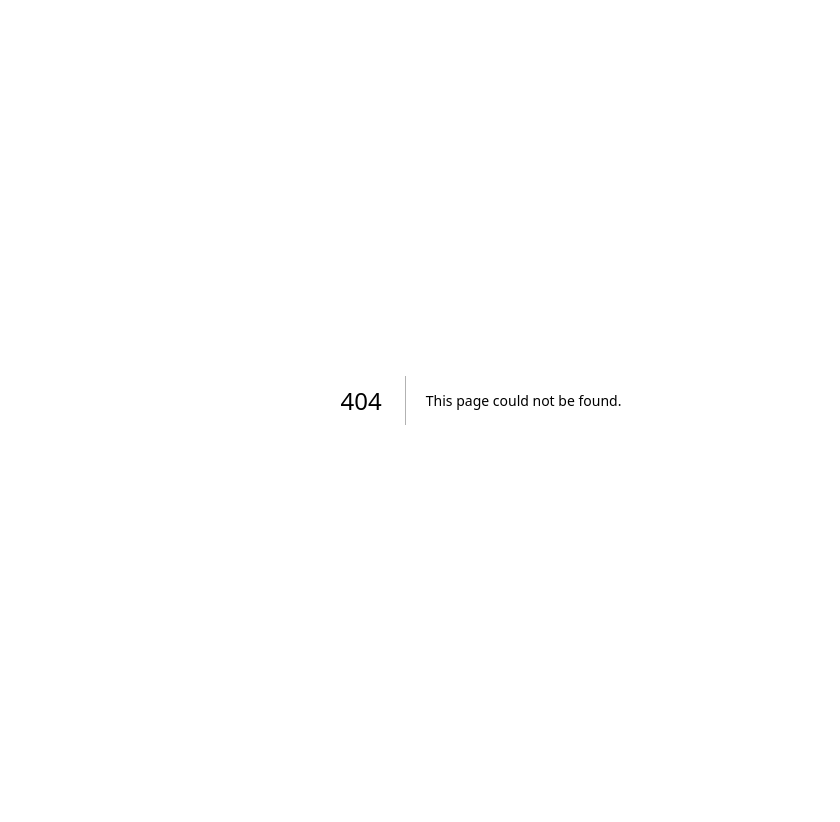
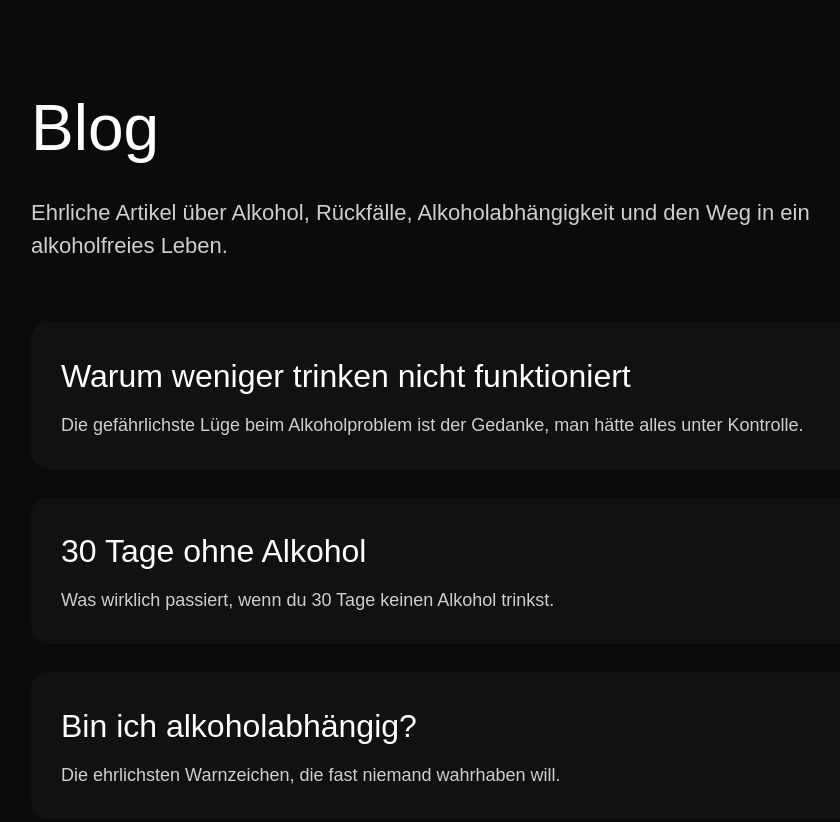
Before and after one commit to kochmarcus00-dotcom/ich-habs-im-griff, a Next.js app: page /blog in a window 1280 px wide. Before the commit this address had no page. Shown: the top 822 px of the page, without its empty margins (159-999 px from the left). Before the commit the page ends 800 px from the top, so only its background shows below. Built offline with nearby package versions, Linux system fonts and the light colour scheme.

Commit message:
add blog

```diff
--- /dev/null
+++ b/app/blog/page.tsx
@@ -0,0 +1,107 @@
+export const metadata = {
+  title: "Blog | Alkohol aufhören und alkoholfrei leben",
+  description:
+    "Artikel über Alkohol aufhören, alkoholfrei leben, Rückfälle, Alkoholabhängigkeit und nüchtern werden.",
+};
+
+export default function BlogPage() {
+  const posts = [
+    {
+      title: "Warum weniger trinken nicht funktioniert",
+      slug: "weniger-trinken",
+      excerpt:
+        "Die gefährlichste Lüge beim Alkoholproblem ist der Gedanke, man hätte alles unter Kontrolle.",
+    },
+    {
+      title: "30 Tage ohne Alkohol",
+      slug: "30-tage-ohne-alkohol",
+      excerpt:
+        "Was wirklich passiert, wenn du 30 Tage keinen Alkohol trinkst.",
+    },
+    {
+      title: "Bin ich alkoholabhängig?",
+      slug: "bin-ich-alkoholabhaengig",
+      excerpt:
+        "Die ehrlichsten Warnzeichen, die fast niemand wahrhaben will.",
+    },
+  ];
+
+  return (
+    <main
+      style={{
+        minHeight: "100vh",
+        backgroundColor: "#0B0B0B",
+        color: "white",
+        fontFamily: "Arial, sans-serif",
+        padding: "80px 24px",
+      }}
+    >
+      <div
+        style={{
+          maxWidth: "900px",
+          margin: "0 auto",
+        }}
+      >
+        <h1
+          style={{
+            fontSize: "64px",
+            marginBottom: "20px",
+          }}
+        >
+          Blog
+        </h1>
+
+        <p
+          style={{
+            fontSize: "22px",
+            color: "#cfcfcf",
+            marginBottom: "60px",
+          }}
+        >
+          Ehrliche Artikel über Alkohol, Rückfälle,
+          Alkoholabhängigkeit und den Weg in ein alkoholfreies Leben.
+        </p>
+
+        <div
+          style={{
+            display: "grid",
+            gap: "28px",
+          }}
+        >
+          {posts.map((post) => (
+            <a
+              key={post.slug}
+              href={`/blog/${post.slug}`}
+              style={{
+                display: "block",
+                padding: "30px",
+                backgroundColor: "#111111",
+                borderRadius: "18px",
+                textDecoration: "none",
+                color: "white",
+              }}
+            >
+              <h2
+                style={{
+                  fontSize: "32px",
+                  marginBottom: "12px",
+                }}
+              >
+                {post.title}
+              </h2>
+
+              <p
+                style={{
+                  color: "#cfcfcf",
+                  fontSize: "18px",
+                }}
+              >
+                {post.excerpt}
+              </p>
+            </a>
+          ))}
+        </div>
+      </div>
+    </main>
+  );
+}
--- /dev/null
+++ b/app/weniger-trinken/page.tsx
@@ -0,0 +1,103 @@
+export const metadata = {
+  title: "Warum weniger trinken nicht funktioniert",
+  description:
+    "Warum kontrolliertes Trinken oft scheitert und Alkoholabhängigkeit schleichend entsteht.",
+};
+
+export default function ArticlePage() {
+  return (
+    <main
+      style={{
+        minHeight: "100vh",
+        backgroundColor: "#0B0B0B",
+        color: "white",
+        fontFamily: "Arial, sans-serif",
+        padding: "80px 24px",
+      }}
+    >
+      <article
+        style={{
+          maxWidth: "800px",
+          margin: "0 auto",
+        }}
+      >
+        <h1
+          style={{
+            fontSize: "58px",
+            marginBottom: "30px",
+          }}
+        >
+          Warum weniger trinken nicht funktioniert
+        </h1>
+
+        <p
+          style={{
+            fontSize: "22px",
+            color: "#d1d5db",
+            marginBottom: "30px",
+          }}
+        >
+          Die meisten Menschen mit Alkoholproblemen sagen denselben Satz:
+          „Ich trinke einfach weniger.“
+        </p>
+
+        <p
+          style={{
+            fontSize: "20px",
+            color: "#cfcfcf",
+            marginBottom: "24px",
+          }}
+        >
+          Genau hier beginnt oft die größte Selbstlüge.
+        </p>
+
+        <p
+          style={{
+            fontSize: "20px",
+            color: "#cfcfcf",
+            marginBottom: "24px",
+          }}
+        >
+          Denn Alkoholabhängigkeit bedeutet selten,
+          dass jemand morgens Wodka trinkt.
+          Viel häufiger beginnt sie leise:
+          mit Routinen,
+          Gewohnheiten
+          und dem ständigen Gedanken,
+          jederzeit aufhören zu können.
+        </p>
+
+        <p
+          style={{
+            fontSize: "20px",
+            color: "#cfcfcf",
+            marginBottom: "24px",
+          }}
+        >
+          Irgendwann geht es nicht mehr darum,
+          ob man trinken will.
+          Sondern nur noch darum,
+          wie lange man es ohne Alkohol aushält.
+        </p>
+
+        <a
+          href="https://www.amazon.de/dp/B0GH8RX7W6"
+          target="_blank"
+          rel="noopener noreferrer"
+          style={{
+            display: "inline-block",
+            marginTop: "40px",
+            backgroundColor: "#D68A1F",
+            color: "black",
+            padding: "18px 32px",
+            borderRadius: "16px",
+            textDecoration: "none",
+            fontWeight: 700,
+          }}
+        >
+          Zum Buch auf Amazon
+        </a>
+      </article>
+    </main>
+  );
+}
```
